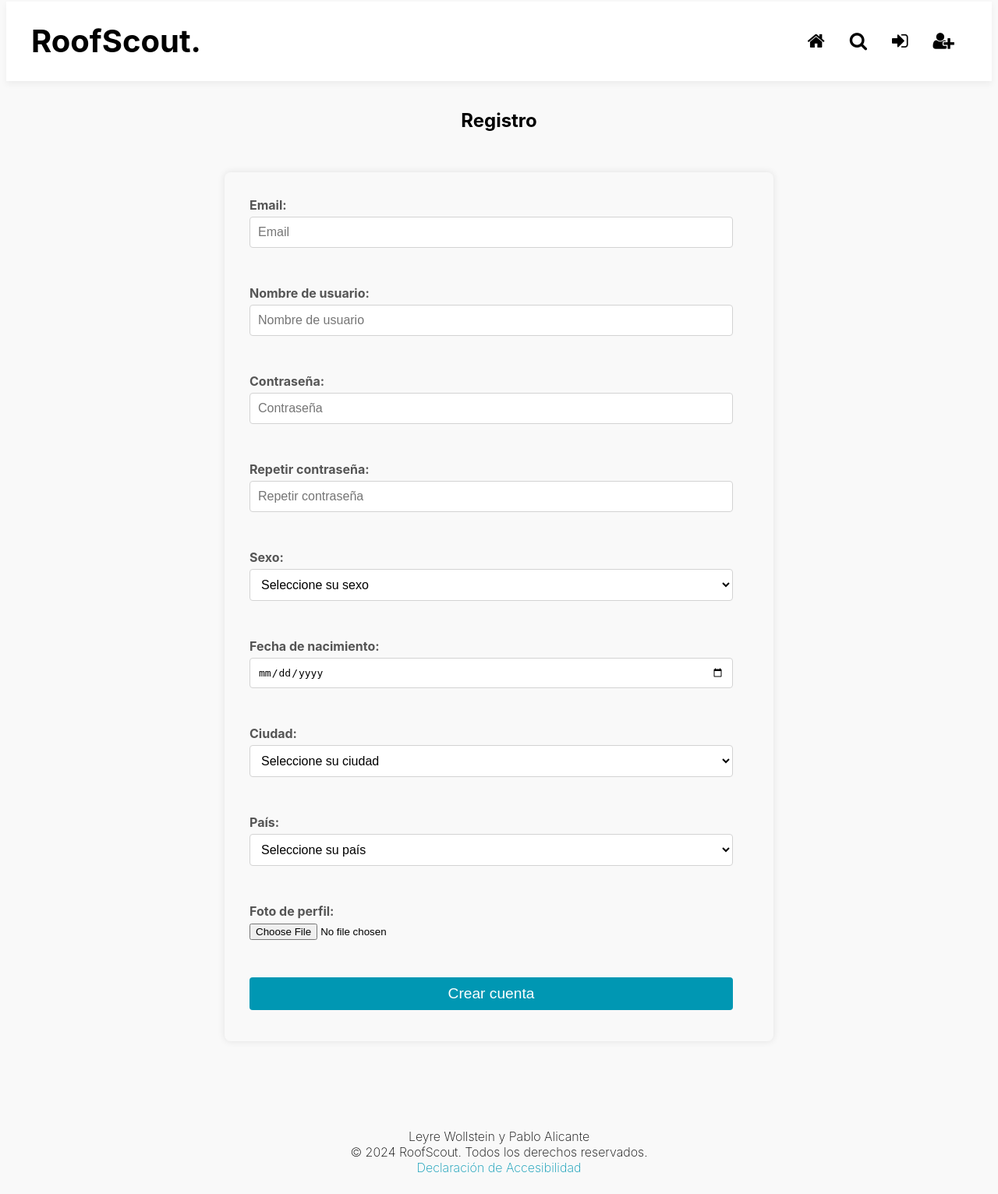
After one commit to pablo4licante/roofscout, a PHP site: page /registro in a window 1280 px wide. The commit adds this page. Shown: the whole page at 78% size. Run offline with PHP 8.4, Linux system fonts and the light colour scheme.

Commit message:
Registro done!

```diff
--- a/index.php
+++ b/index.php
@@ -8,6 +8,7 @@
 <?php
 
     require_once './src/controllers/anuncioController.php';
+    require_once './src/controllers/authController.php';
 
     $path = parse_url($_SERVER['REQUEST_URI'], PHP_URL_PATH);
 
@@ -34,6 +35,22 @@
 
             $controller = new AnuncioController();
             $controller->busqueda($queryParams);
+        },
+        '/login' => function() {
+            $controller = new AuthController();
+            $controller->login();
+        },
+        '/auth-login' => function() {
+            $controller = new AuthController();
+            $controller->controlAcceso();
+        },
+        '/registro' => function() {
+            $controller = new AuthController();
+            $controller->register();
+        },
+        '/auth-registro' => function() {
+            $controller = new AuthController();
+            $controller->controlRegistro();
         }
     ];
 
--- a/src/controllers/anuncioController.php
+++ b/src/controllers/anuncioController.php
@@ -1,7 +1,7 @@
 <?php
 
-require_once('./src/models/anuncio.php');
-require_once('./src/models/usuario.php');
+require_once('./src/models/anuncioModel.php');
+require_once('./src/models/usuarioModel.php');
 
 class AnuncioController {
     public function inicio() {
--- /dev/null
+++ b/src/controllers/authController.php
@@ -0,0 +1,32 @@
+<?php
+
+require_once('./src/models/usuarioModel.php');
+
+class AuthController {
+
+    public function login() {
+        include_once './src/views/login.php';
+    }
+
+    public function register() {
+        include_once './src/views/registro.php';
+    }
+
+    public function controlAcceso() {
+        $email = $_POST['email'];
+        $password = $_POST['password'];
+        include_once './src/views/controlAcceso.php';
+    }
+
+    public function controlRegistro() {
+        $email = $_POST['email'];
+        $password = $_POST['password'];
+        $nombre = $_POST['nombre'];
+        $sexo = $_POST['sexo'];
+        $fecha_nacimiento = $_POST['fecha_nacimiento'];
+        $ciudad = $_POST['ciudad'];
+        $pais = $_POST['pais'];
+        $foto_perfil = $_POST['foto_perfil'];
+        include_once './src/views/controlRegistro.php';
+    }
+}
--- a/src/models/anuncio.php
+++ b/src/models/anuncioModel.php
@@ -1,6 +1,6 @@
 <?php
 
-require_once("./src/models/db.php");
+require_once("./src/models/dbModel.php");
 class Anuncio {
     public static function getUltimos($limit = 5) {
 
--- a/src/models/db.php
+++ b/src/models/dbModel.php
@@ -8,7 +8,7 @@ class DB {
         $host = 'localhost';
         $dbname = 'roofscout';
         $port = '6900';
-        $username = 'root';
+        $username = 'root';     // TODO: Crear usuario con password
         $password = '';
 
         try {
@@ -25,4 +25,5 @@ class DB {
         }
         return self::$instance->connection;
     }
+
 }
--- /dev/null
+++ b/src/models/usuarioModel.php
@@ -0,0 +1,51 @@
+<?php
+
+require_once("./src/models/dbModel.php");
+
+class Usuario {
+    public static function getUsuario($email) {
+        $sql = "SELECT * FROM usuarios WHERE email = :email";
+        $db = DB::getConnection();
+        $stmt = $db->prepare($sql);
+        $stmt->bindValue(':email', $email, PDO::PARAM_STR);
+        if ($stmt->execute()) {
+            return $stmt->fetch(PDO::FETCH_ASSOC);
+        } else {
+            return null;
+        }
+    }
+
+    public static function checkCredentials($email, $password) {
+        $sql = 'SELECT * FROM usuarios WHERE email = :email AND password = :password';
+        $db = DB::getConnection();
+        $stmt = $db->prepare($sql);
+        $stmt->bindValue(':email', $email, PDO::PARAM_STR);
+        $stmt->bindValue(':password', $password, PDO::PARAM_STR);
+        if ($stmt->execute() && $stmt->rowCount() > 0) {
+            return true;
+        } else {
+            return false;
+        }
+    }
+
+    public static function nuevoUsuario($email, $password, $nombre, $sexo, $fecha_nacimiento, $ciudad, $pais, $foto_perfil) {
+
+    $sql = "INSERT INTO usuarios (email, password, nombre, sexo, fecha_nacimiento, ciudad, pais, foto_perfil)
+        VALUES (:email, :password, :nombre, :sexo, :fecha_nacimiento, :ciudad, :pais, :foto_perfil)";
+    $db = DB::getConnection();
+    $stmt = $db->prepare($sql);
+    $stmt->bindValue(':email', $email, PDO::PARAM_STR);
+    $stmt->bindValue(':password', $password, PDO::PARAM_STR);
+    $stmt->bindValue(':nombre', $nombre, PDO::PARAM_STR);
+    $stmt->bindValue(':sexo', $sexo, PDO::PARAM_STR);
+    $stmt->bindValue(':fecha_nacimiento', $fecha_nacimiento, PDO::PARAM_STR);
+    $stmt->bindValue(':ciudad', $ciudad, PDO::PARAM_STR);
+    $stmt->bindValue(':pais', $pais, PDO::PARAM_STR);
+    $stmt->bindValue(':foto_perfil', $foto_perfil, PDO::PARAM_STR);
+    if ($stmt->execute()) {
+        return true;
+    } else {
+        return false;
+    }
+    }
+}
--- /dev/null
+++ b/src/views/registro.php
@@ -0,0 +1,132 @@
+<?php
+$errors = [];
+
+if ($_SERVER['REQUEST_METHOD'] === 'POST') {
+    if (empty($_POST['email']) || !filter_var($_POST['email'], FILTER_VALIDATE_EMAIL)) {
+        $errors['email'] = "Por favor, introduce un correo electrónico válido.";
+    }
+
+    if (empty($_POST['nombre']) || !preg_match('/^[a-zA-Z][a-zA-Z0-9]{2,14}$/', $_POST['nombre'])) {
+        $errors['nombre'] = "El nombre de usuario debe tener entre 3 y 15 caracteres, solo contener letras y números, y no puede comenzar con un número.";
+    }
+
+    if (empty($_POST['password']) || !preg_match('/^(?=.*[a-z])(?=.*[A-Z])(?=.*\d)[A-Za-z\d_-]{6,15}$/', $_POST['password'])) {
+        $errors['password'] = "La contraseña debe tener entre 6 y 15 caracteres, contener al menos una letra mayúscula, una letra minúscula y un número, y solo puede contener letras, números, guiones y guiones bajos.";
+    }
+
+    if (empty($_POST['confirm_password']) || $_POST['confirm_password'] !== $_POST['password']) {
+        $errors['confirm_password'] = "Las contraseñas no coinciden.";
+    }
+
+    if (empty($_POST['fecha_nacimiento']) || !validateFechaNacimiento($_POST['fecha_nacimiento'])) {
+        $errors['fecha_nacimiento'] = "La fecha de nacimiento es obligatoria y debes tener al menos 18 años.";
+    }
+
+    if (empty($_POST['sexo'])) {
+        $errors['sexo'] = "El sexo es obligatorio.";
+    }
+
+    if (empty($_POST['ciudad'])) {
+        $errors['ciudad'] = "La ciudad es obligatoria.";
+    }
+    if (empty($_POST['pais'])) {
+        $errors['pais'] = "El país es obligatorio.";
+    }
+
+    if (empty($errors)) {
+        header('Location: /auth-registro', true, 307);
+        exit;
+    }
+}
+
+function validateFechaNacimiento($fecha_nacimiento) {
+    $fecha_nacimientoDate = new DateTime($fecha_nacimiento);
+    $hoy = new DateTime();
+    $edad = $hoy->diff($fecha_nacimientoDate)->y;
+    return $edad >= 18;
+}
+
+function getPostValue($field) {
+    return isset($_POST[$field]) ? htmlspecialchars($_POST[$field]) : '';
+}
+?>
+
+
+<h2>Registro</h2>
+<form action="" method="post">
+    <label for="email">Email:</label>
+    <input type="text" id="email" name="email" placeholder="Email">
+    <br>
+    <span style="color:red;"><?= $errors['email'] ?? '' ?></span><br><br>
+
+    <label for="nombre">Nombre de usuario:</label>
+    <input type="text" id="nombre" name="nombre" placeholder="Nombre de usuario">
+    <br>
+    <span style="color:red;"><?= $errors['nombre'] ?? '' ?></span><br><br>
+
+    <label for="password">Contraseña:</label>
+    <input type="password" id="password" name="password" placeholder="Contraseña">
+    <br>
+    <span style="color:red;"><?= $errors['password'] ?? '' ?></span><br><br>
+
+    <label for="confirm_password">Repetir contraseña:</label>
+    <input type="password" id="confirm_password" name="confirm_password" placeholder="Repetir contraseña">
+    <br>
+    <span style="color:red;"><?= $errors['confirm_password'] ?? '' ?></span><br><br>
+
+    <label for="sexo">Sexo:</label>
+    <select id="sexo" name="sexo">
+        <option value="" disabled <?= empty($_POST['sexo']) ? 'selected' : '' ?>>Seleccione su sexo</option>
+        <option value="hombre" <?= isset($_POST['sexo']) && $_POST['sexo'] === 'hombre' ? 'selected' : '' ?>>Hombre</option>
+        <option value="mujer" <?= isset($_POST['sexo']) && $_POST['sexo'] === 'mujer' ? 'selected' : '' ?>>Mujer</option>
+        <option value="otros" <?= isset($_POST['sexo']) && $_POST['sexo'] === 'otros' ? 'selected' : '' ?>>Otros</option>
+    </select>
+    <br>
+    <span style="color:red;"><?= $errors['sexo'] ?? '' ?></span><br><br>
+
+    <label for="fecha_nacimiento">Fecha de nacimiento:</label>
+    <input type="date" id="fecha_nacimiento" name="fecha_nacimiento" value="<?= $_POST['fecha_nacimiento'] ?? '' ?>">
+    <br>
+    <span style="color:red;"><?= $errors['fecha_nacimiento'] ?? '' ?></span><br><br>
+
+    <label for="ciudad">Ciudad:</label>
+    <select name="ciudad" id="ciudad">
+        <option value="" disabled <?= empty($_POST['ciudad']) ? 'selected' : '' ?>>Seleccione su ciudad</option>
+        <option value="madrid" <?= isset($_POST['ciudad']) && $_POST['ciudad'] === 'madrid' ? 'selected' : '' ?>>Madrid</option>
+        <option value="barcelona" <?= isset($_POST['ciudad']) && $_POST['ciudad'] === 'barcelona' ? 'selected' : '' ?>>Barcelona</option>
+        <option value="valencia" <?= isset($_POST['ciudad']) && $_POST['ciudad'] === 'valencia' ? 'selected' : '' ?>>Valencia</option>
+        <option value="sevilla" <?= isset($_POST['ciudad']) && $_POST['ciudad'] === 'sevilla' ? 'selected' : '' ?>>Sevilla</option>
+        <option value="zaragoza" <?= isset($_POST['ciudad']) && $_POST['ciudad'] === 'zaragoza' ? 'selected' : '' ?>>Zaragoza</option>
+        <option value="malaga" <?= isset($_POST['ciudad']) && $_POST['ciudad'] === 'malaga' ? 'selected' : '' ?>>Málaga</option>
+        <option value="murcia" <?= isset($_POST['ciudad']) && $_POST['ciudad'] === 'murcia' ? 'selected' : '' ?>>Murcia</option>
+        <option value="palma" <?= isset($_POST['ciudad']) && $_POST['ciudad'] === 'palma' ? 'selected' : '' ?>>Palma</option>
+        <option value="bilbao" <?= isset($_POST['ciudad']) && $_POST['ciudad'] === 'bilbao' ? 'selected' : '' ?>>Bilbao</option>
+        <option value="alicante" <?= isset($_POST['ciudad']) && $_POST['ciudad'] === 'alicante' ? 'selected' : '' ?>>Alicante</option>
+    </select>
+    <br>
+    <span style="color:red;"><?= $errors['ciudad'] ?? '' ?></span><br><br>
+
+    <label for="pais">País:</label>
+    <select name="pais" id="pais">
+        <option value="" disabled <?= empty($_POST['pais']) ? 'selected' : '' ?>>Seleccione su país</option>
+        <option value="espana" <?= isset($_POST['pais']) && $_POST['pais'] === 'espana' ? 'selected' : '' ?>>España</option>
+        <option value="francia" <?= isset($_POST['pais']) && $_POST['pais'] === 'francia' ? 'selected' : '' ?>>Francia</option>
+        <option value="alemania" <?= isset($_POST['pais']) && $_POST['pais'] === 'alemania' ? 'selected' : '' ?>>Alemania</option>
+        <option value="italia" <?= isset($_POST['pais']) && $_POST['pais'] === 'italia' ? 'selected' : '' ?>>Italia</option>
+        <option value="portugal" <?= isset($_POST['pais']) && $_POST['pais'] === 'portugal' ? 'selected' : '' ?>>Portugal</option>
+        <option value="reino_unido" <?= isset($_POST['pais']) && $_POST['pais'] === 'reino_unido' ? 'selected' : '' ?>>Reino Unido</option>
+        <option value="estados_unidos" <?= isset($_POST['pais']) && $_POST['pais'] === 'estados_unidos' ? 'selected' : '' ?>>Estados Unidos</option>
+        <option value="canada" <?= isset($_POST['pais']) && $_POST['pais'] === 'canada' ? 'selected' : '' ?>>Canadá</option>
+        <option value="mexico" <?= isset($_POST['pais']) && $_POST['pais'] === 'mexico' ? 'selected' : '' ?>>México</option>
+        <option value="argentina" <?= isset($_POST['pais']) && $_POST['pais'] === 'argentina' ? 'selected' : '' ?>>Argentina</option>
+    </select>
+    <br>
+
+    <span style="color:red;"><?= $errors['pais'] ?? '' ?></span><br><br>
+    <label for="foto_perfil">Foto de perfil:</label>
+    <input type="file" id="foto_perfil" name="foto_perfil" accept="image/*">
+    <br>
+    <span style="color:red;"><?= $errors['foto_perfil'] ?? '' ?></span><br><br>
+
+    <button type="submit">Crear cuenta</button>
+</form>
--- a/src/views/templates/navegacion.inc.php
+++ b/src/views/templates/navegacion.inc.php
@@ -6,8 +6,8 @@
     <ul>
       <li><a href="/" class="fa fa-home"> <span class="sr-only">Inicio</span></a></li>
       <li><a href="/busqueda" class="fa fa-search"> <span class="sr-only">Busqueda Avanzada</span></a></li>
-      <li><a href="./html/login.html" class="fa fa-sign-in"> <span class="sr-only">Iniciar Sesion</span></a></li>
-      <li><a href="./html/registro.html" class="fa fa-user-plus"> <span class="sr-only">Registrarse</span></a></li>
+      <li><a href="/login" class="fa fa-sign-in"> <span class="sr-only">Iniciar Sesion</span></a></li>
+      <li><a href="./registro" class="fa fa-user-plus"> <span class="sr-only">Registrarse</span></a></li>
     </ul>
   </nav>
 </header>
```
Also changed, not shown: src/models/usuario.php (deleted, +0 -17 lines), src/views/controlAcceso.php (added, +13 -0 lines), src/views/controlRegistro.php (added, +9 -0 lines), src/views/detalleAnuncio.php (+7 -8 lines), src/views/login.php (added, +14 -0 lines).
